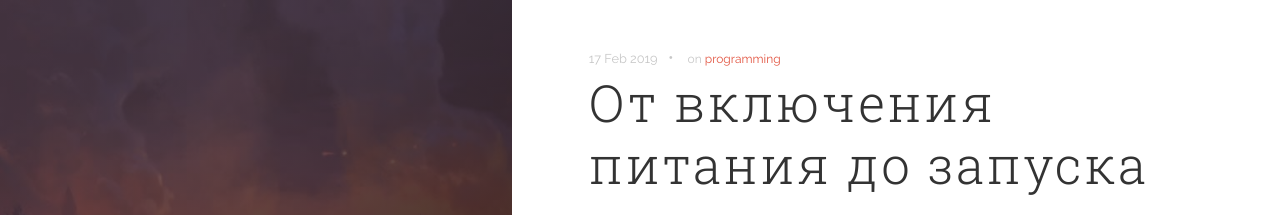
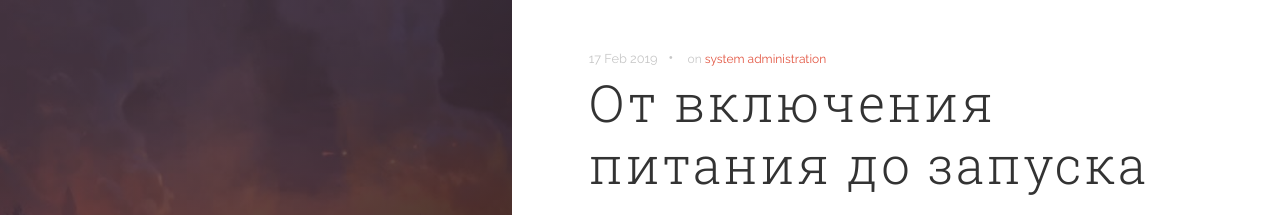
Before and after one commit to sonulen/my_grimoire, a Jekyll site: the page built from _posts/2019-02-17-server_load_process.markdown, in a window 1280 px wide and 900 px high. Shown: the top 215 px of the window. Built offline with Jekyll 4.4.1, drawn with Linux system fonts in a browser that asks for light colours; comment, search, counter and statistics services are not loaded.

Commit message:
fix: link to png

```diff
--- a/_posts/2019-02-17-server_load_process.markdown
+++ b/_posts/2019-02-17-server_load_process.markdown
@@ -1,7 +1,7 @@
 ---
 title:  "От включения питания до запуска сервисов"
 date:   2019-02-17 15:29:23
-categories: [programming]
+categories: [system administration]
 tags: [*nix]
 ---
 
@@ -103,7 +103,7 @@
 
 Ниже представлена таблица, в которой идет сравнение всех таргетов systemd со старыми уровнями выполнения (runlevel) в **SystemV**. Псевдонимы таргета **systemd** предоставляются для обратной совместимости. Псевдонимы таргета разрешают скриптам — и многим сисадминам, мне в том числе — использовать такие **SystemV** команды как init3 для изменения уровней выполнения. Конечно, команды **SystemV** направлены **systemd** для интерпретации и исполнения.
 
-<div style="text-align:center"><img src ="images/posts_includes/boot_load/targets.png" />
+<div style="text-align:center"><img src ="{{ site.baseurl }}/images/posts_includes/boot_load/targets.png" />
 Таблица 1: Сравнение уровней управления SystemV с target’ами systemd и некоторые псевдонимы таргетов.</div>
 </br>
 У каждого таргета есть набор зависимостей, описанных в файле конфигурации. **systemd** запускает необходимые. Эти зависимости представляют собой сервисы, требуемые для запуска хоста Linux с определенным уровнем функционирования. Когда все зависимости, перечисленные в конфигурационных файлах таргета, загружены и запущены, система работает на этом уровне таргета.
```
